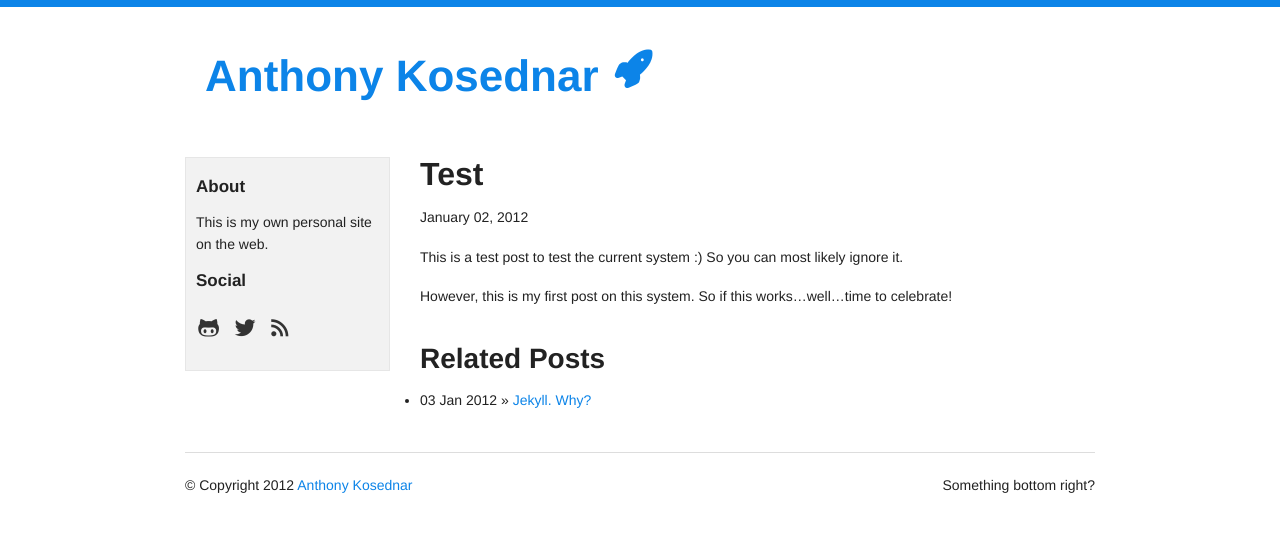
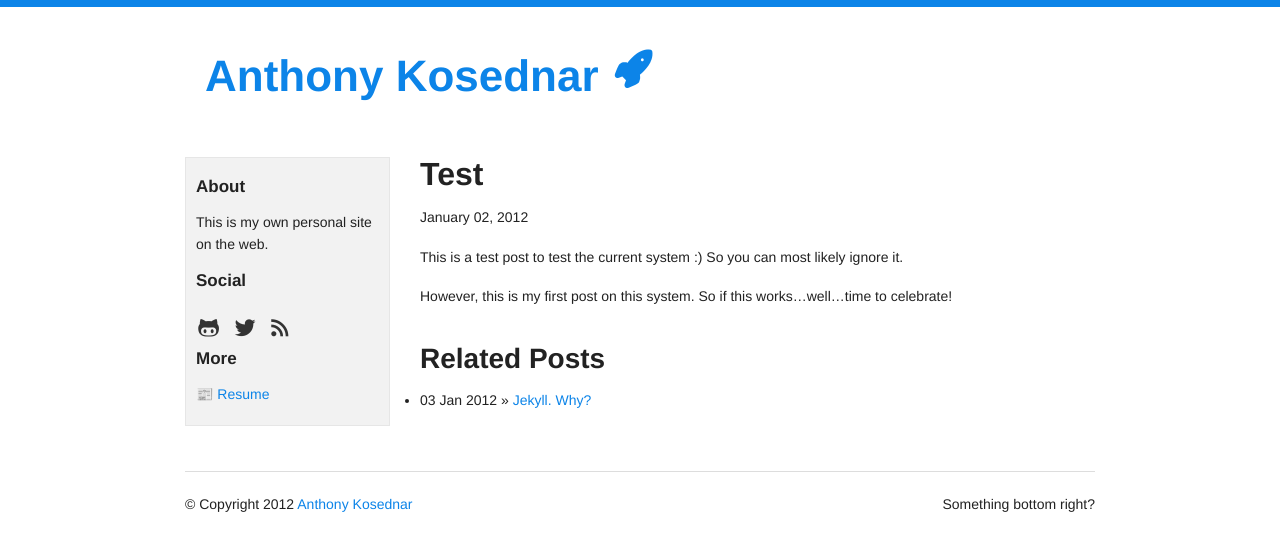
Before and after one commit to akosednar/akosednar.github.com, a Jekyll site: the page built from _posts/2012-01-02-My-First-Post.md, in a window 1280 px wide. Shown: the top 551 px of the page. Built offline with Jekyll 4.4.1, drawn with Linux system fonts in a browser that asks for light colours.

Commit message:
Added resume link

```diff
--- a/_layouts/default.html
+++ b/_layouts/default.html
@@ -49,6 +49,8 @@
       	<p>This is my own personal site on the web.</p>
         <h5>Social</h5>
         <span class="social"><a href="https://github.com/akosednar/">&#62208;</a> <a href="https://twitter.com/akosednar">&#62217;</a></span><span class="sicon"> <a href="http://reimmer.se/atom.xml">&#59194;</a></span>
+      	<h5>More</h5>
+      	<p><a href="http://anthonykosednar.com/resume/">&#128240; Resume</a></p>
       </div>
     </div>
 
```
